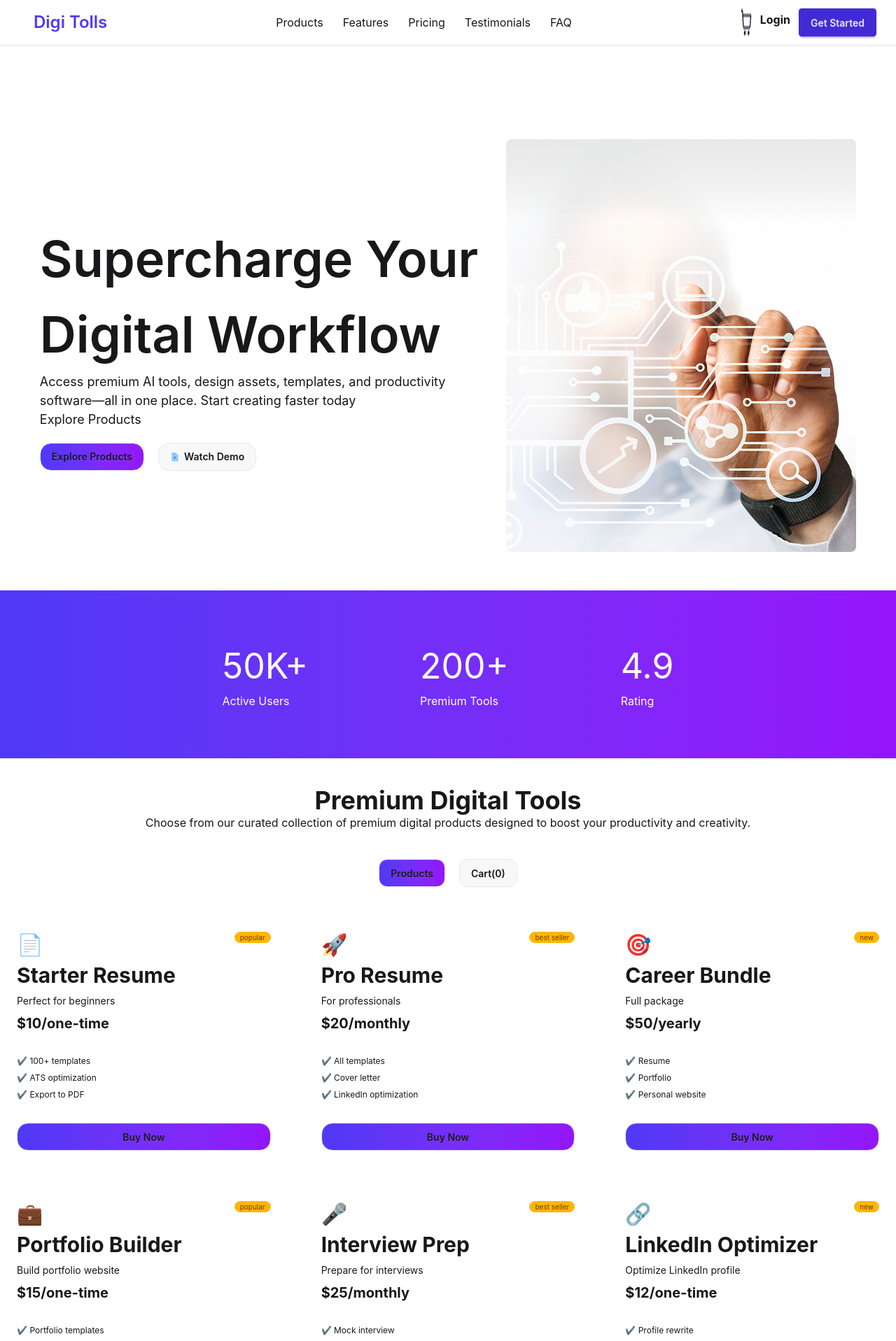
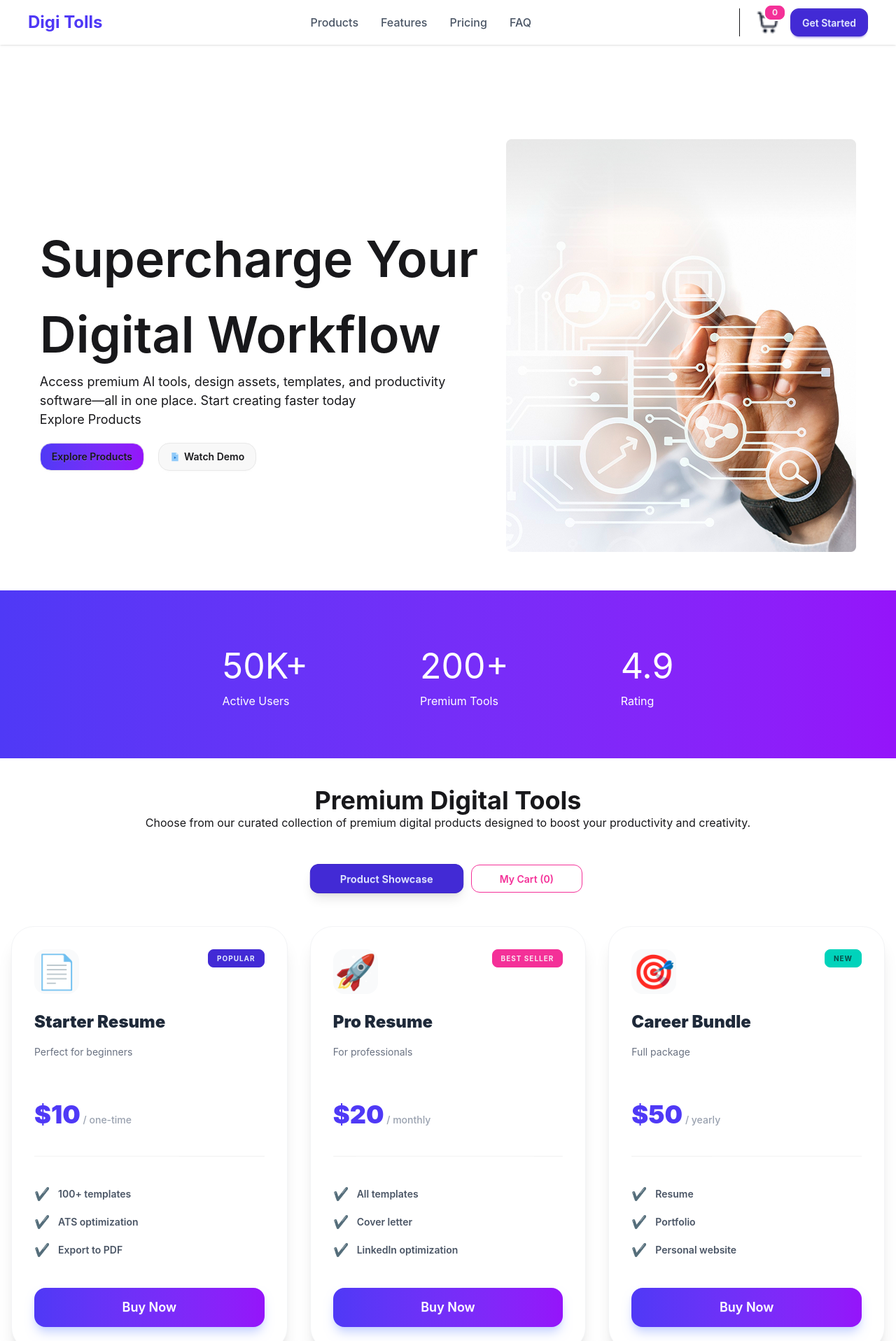
Before and after one commit to pialahmed513-commits/B13-A6-Parvez-Ahmed-Pial, a React (Vite) app: page / in a window 1280 px wide. Shown: the top 1917 px of the page at 70% size. Built offline with nearby package versions, Linux system fonts and the light colour scheme.

Commit message:
card rendaring

```diff
--- a/package.json
+++ b/package.json
@@ -14,6 +14,7 @@
     "react": "^19.2.4",
     "react-dom": "^19.2.4",
     "react-icons": "^5.6.0",
+    "react-toastify": "^11.0.5",
     "tailwindcss": "^4.2.2"
   },
   "devDependencies": {
--- a/src/App.jsx
+++ b/src/App.jsx
@@ -1,38 +1,85 @@
+import { useState, useEffect } from 'react';
+import './App.css';
+import Navber from './Component/Navber/Navber';
+import Banner from './Component/Banner/Banner';
+import Text from './Component/Banner/Text';
+import Title from './Component/Banner/Title';
+import Products from './Component/Products/Products';
+import SelectedCard from './Component/SelectedCard/SelectedCard';
+import { ToastContainer, toast } from 'react-toastify';
+import 'react-toastify/dist/ReactToastify.css';
 
-import { Suspense } from 'react';
-import './App.css'
-import Banner from './Component/Banner/Banner'
-import Cards from './Component/Card/Cards';
-import Navber from './Component/Navber/Navber'
-import Text from './Component/Banner/Text'
-import Title from './Component/Banner/Title';
+function App() {
+  const [products, setProducts] = useState([]);
+  const [cart, setCart] = useState([]);
+  const [activeTab, setActiveTab] = useState('product'); // 'product' or 'cart'
 
-const feacthCard = async() =>{
-    const res = await fetch ("/Data.json");
-    return res.json()
+  useEffect(() => {
+    fetch("/Data.json")
+      .then(res => res.json())
+      .then(data => setProducts(data));
+  }, []);
+
+  const handleAddToCart = (product) => {
+    const isExist = cart.find(item => item.id === product.id);
+    if (!isExist) {
+      setCart([...cart, product]);
+      toast.success(`${product.name} Added to Cart! 🛒`);
+    } else {
+      toast.warn("Product already in cart!");
+    }
+  };
+
+  const handleRemove = (id) => {
+    const remaining = cart.filter(item => item.id !== id);
+    setCart(remaining);
+    toast.error("Item Removed ❌");
+  };
+
+  const handleCheckout = () => {
+    setCart([]);
+    toast.info("Checkout Success! Cart Cleared. 🚀");
+  };
+
+  return (
+    <div className="bg-white min-h-screen">
+      <Navber cartCount={cart.length} />
+      <Banner />
+      <Text />
+      <Title />
+
+      {/* 🔄 Toggling Buttons Section */}
+      <div className="flex justify-center gap-4 my-12">
+        <button
+          onClick={() => setActiveTab('product')}
+          className={`btn px-10 rounded-xl transition-all ${activeTab === 'product' ? 'btn-primary shadow-lg scale-105' : 'btn-outline border-[#4F39F6] text-[#4F39F6]'}`}
+        >
+          Product Showcase
+        </button>
+        <button
+          onClick={() => setActiveTab('cart')}
+          className={`btn px-10 rounded-xl transition-all ${activeTab === 'cart' ? 'btn-secondary shadow-lg scale-105' : 'btn-outline border-secondary text-secondary'}`}
+        >
+          My Cart ({cart.length})
+        </button>
+      </div>
+
+      {/* 📊 Section Rendering */}
+      <div className="container mx-auto px-4 pb-24">
+        {activeTab === 'product' ? (
+          <Products products={products} handleAddToCart={handleAddToCart} cart={cart} />
+        ) : (
+          <SelectedCard
+            cart={cart}
+            handleRemove={handleRemove}
+            handleCheckout={handleCheckout}
+          />
+        )}
+      </div>
+
+      <ToastContainer position="top-right" autoClose={1500} />
+    </div>
+  );
 }
 
-
-function App() {
-
-const  cardPromice = feacthCard()
-  return (
-    <div>
-      <Navber></Navber>
-      <Banner></Banner>
-      <Text></Text>
-      <Title></Title>
-       <Suspense fallback={<span className="loading loading-dots loading-xl"></span>}>
-         <Cards cardPromice ={cardPromice} ></Cards>
-       </Suspense>
-    </div>
-
-
-
-
-
-
-  )
-}
-
-export default App
+export default App;
--- a/src/Component/Navber/Navber.jsx
+++ b/src/Component/Navber/Navber.jsx
@@ -1,39 +1,29 @@
-import React from 'react';
 import navimg from '../../assets/shopping-cart.png'
-const Navber = () => {
+
+const Navber = ({ cartCount }) => {
     return (
-        <div>
- <div className="navbar bg-base-100 shadow-sm flex justify-between container">
-  <div className="">
-    <a className="text-2xl text-[#4F39F6] font-semibold pl-10">Digi Tolls</a>
-  </div>
-  <ul className='flex gap-7'>
-    <li>Products</li>
-    <li>Features</li>
-    <li>Pricing</li>
-    <li>Testimonials</li>
-    <li>FAQ</li>
-  </ul>
+        <div className="navbar bg-white sticky top-0 z-50 shadow-sm flex justify-between container mx-auto px-5 md:px-10">
+            <div>
+                <a className="text-2xl text-[#4F39F6] font-bold cursor-pointer">Digi Tolls</a>
+            </div>
 
+            <ul className='hidden md:flex gap-8 font-medium text-gray-600'>
+                <li className="hover:text-[#4F39F6] cursor-pointer">Products</li>
+                <li className="hover:text-[#4F39F6] cursor-pointer">Features</li>
+                <li className="hover:text-[#4F39F6] cursor-pointer">Pricing</li>
+                <li className="hover:text-[#4F39F6] cursor-pointer">FAQ</li>
+            </ul>
 
-
-
-  <div className='flex gap-3 pr-5'>
-
-    <img src={navimg} alt="" />
-    <ul>
-    <li className='font-bold mt-1'>Login</li>
-    </ul>
-    <div className=''>
-          <button className='btn btn-primary'>Get Started</button>
-    </div>
-  </div>
-
-
-
-</div>
+            <div className='flex gap-4 items-center border-l pl-6'>
+                <div className="relative cursor-pointer">
+                    <img src={navimg} alt="cart" className="w-8 h-8" />
+                    <span className="badge badge-secondary badge-sm absolute -top-2 -right-2 font-bold ring-2 ring-white">
+                        {cartCount}
+                    </span>
+                </div>
+                <button className='btn btn-primary btn-sm md:btn-md rounded-xl'>Get Started</button>
+            </div>
         </div>
     );
 };
-
 export default Navber;
--- a/src/Component/Products/Products.jsx
+++ b/src/Component/Products/Products.jsx
@@ -1,20 +1,17 @@
-import React from 'react';
 import ProductCard from '../UI/ProductCard';
 
-
-const Products = ({products}) => {
-    console.log('product',products);
-
-
-     return (
-        <div className='grid grid-cols-1 md:grid-cols-3 gap-6 container mx-auto'>
-            {products.map((product) => {
-                return (
-                    <ProductCard product ={product}></ProductCard>
-                )
-            })}
+const Products = ({ products, handleAddToCart, cart }) => {
+    return (
+        <div className='grid grid-cols-1 md:grid-cols-2 lg:grid-cols-3 gap-8'>
+            {products.map((product) => (
+                <ProductCard
+                    key={product.id}
+                    product={product}
+                    handleAddToCart={handleAddToCart}
+                    cart={cart}
+                />
+            ))}
         </div>
     );
 };
-
 export default Products;
--- /dev/null
+++ b/src/Component/SelectedCard/SelectedCard.jsx
@@ -0,0 +1,57 @@
+const SelectedCard = ({ cart, handleRemove, handleCheckout }) => {
+    const totalAmount = cart.reduce((total, item) => total + item.price, 0);
+
+    return (
+        <div className="max-w-3xl mx-auto py-10 animate-fade-in">
+            <h2 className="text-3xl font-black mb-10 text-center text-gray-800 underline underline-offset-8 decoration-[#4F39F6]">Your Shopping Cart</h2>
+
+            {cart.length === 0 ? (
+                <div className="text-center py-24 bg-gray-50 rounded-[40px] border-4 border-dashed border-gray-200">
+                    <p className="text-3xl font-bold text-gray-300 italic mb-4">Cart is empty! 🛒</p>
+                    <p className="text-gray-400">Add some tools to power up your workflow.</p>
+                </div>
+            ) : (
+                <div className="space-y-6">
+                    {/* Cart Items List */}
+                    <div className="flex flex-col gap-5">
+                        {cart.map(item => (
+                            <div key={item.id} className="flex items-center justify-between p-6 bg-white shadow-lg rounded-3xl border border-gray-50 hover:border-blue-100 transition-all">
+                                <div className="flex items-center gap-6">
+                                    <span className="text-5xl bg-gray-100 p-3 rounded-2xl">{item.icon}</span>
+                                    <div>
+                                        <h4 className="font-extrabold text-xl text-gray-800">{item.name}</h4>
+                                        <p className="text-[#4F39F6] font-black text-lg">${item.price}</p>
+                                    </div>
+                                </div>
+                                <button
+                                    onClick={() => handleRemove(item.id)}
+                                    className="btn btn-circle btn-outline btn-error btn-sm hover:bg-error hover:text-white"
+                                    title="Remove Item"
+                                >
+                                    ✕
+                                </button>
+                            </div>
+                        ))}
+                    </div>
+
+                    {/* Order Summary */}
+                    <div className="bg-white p-10 rounded-[40px] shadow-2xl border-t-8 border-[#4F39F6] mt-12">
+                        <div className="flex flex-col md:flex-row justify-between items-center gap-8">
+                            <div className="text-center md:text-left">
+                                <p className="text-gray-500 font-bold uppercase tracking-widest text-xs mb-1">Total Products: {cart.length}</p>
+                                <h3 className="text-5xl font-black text-gray-900">Total: <span className="text-[#4F39F6]">${totalAmount}</span></h3>
+                            </div>
+                            <button
+                                onClick={handleCheckout}
+                                className="btn btn-lg px-12 bg-gradient-to-r from-[#4F39F6] to-[#9514FA] text-white border-none rounded-2xl shadow-xl hover:scale-105 transition-transform"
+                            >
+                                Proceed to Checkout
+                            </button>
+                        </div>
+                    </div>
+                </div>
+            )}
+        </div>
+    );
+};
+export default SelectedCard;
--- a/src/Component/UI/ProductCard.jsx
+++ b/src/Component/UI/ProductCard.jsx
@@ -1,44 +1,44 @@
-import React from 'react';
+const ProductCard = ({ product, handleAddToCart, cart }) => {
+    const isInCart = cart.some(item => item.id === product.id);
 
-const ProductCard = ({product}) => {
     return (
-        <div>
-             <div className="card-body">
-
-                            <div className='flex justify-between'>
-                               <p className="text-3xl">{product.icon}</p>
-                                <span className="badge badge-xs badge-warning">
+        <div className="card bg-white shadow-xl hover:shadow-2xl transition-all border border-gray-100 rounded-[32px] overflow-hidden group">
+            <div className="card-body p-8">
+                <div className='flex justify-between items-start mb-4'>
+                    <div className="text-5xl bg-gray-50 w-16 h-16 flex items-center justify-center rounded-2xl group-hover:bg-blue-50 transition-colors">
+                        {product.icon}
+                    </div>
+                    <span className={`badge ${product.tagType} font-bold p-3 uppercase text-[10px] tracking-widest`}>
                         {product.tag}
                     </span>
                 </div>
 
-                            <h2 className="text-3xl font-bold">{product.name}</h2>
+                <h2 className="text-2xl font-black text-gray-800">{product.name}</h2>
+                <p className="text-gray-500 text-sm mt-2 h-12 leading-relaxed">{product.description}</p>
 
-                            <p>{product.description}</p>
+                <div className="mt-6">
+                    <span className="text-4xl font-black text-[#4F39F6]">${product.price}</span>
+                    <span className="text-gray-400 font-medium"> / {product.period}</span>
+                </div>
 
-                            <p className="text-xl font-bold">
-                                ${product.price}/{product.period}
-                            </p>
+                <div className="divider my-6 opacity-30"></div>
 
-                            <ul className="mt-6 flex flex-col gap-2 text-xs">
-                                {
-                                    product.features.map((feature, index) => (
-                                        <li key={index}>
-                                            ✔ {feature}
+                <ul className="space-y-3 mb-8">
+                    {product.features.map((feature, index) => (
+                        <li key={index} className="flex items-center gap-3 text-sm font-semibold text-gray-600">
+                            <span className="text-green-500 text-lg">✔</span> {feature}
                         </li>
-                                    ))
-                                }
+                    ))}
                 </ul>
 
-                            <div className="mt-6">
-                                <button className="btn w-full rounded-2xl bg-gradient-to-r from-[#4F39F6] to-[#9514FA]">
-                                    Buy Now
+                <button
+                    onClick={() => handleAddToCart(product)}
+                    className={`btn w-full rounded-2xl border-none text-white text-lg h-14 ${isInCart ? 'btn-disabled bg-gray-300' : 'bg-gradient-to-r from-[#4F39F6] to-[#9514FA] hover:opacity-90 shadow-lg shadow-indigo-200'}`}
+                >
+                    {isInCart ? 'Added to Cart' : 'Buy Now'}
                 </button>
-                            </div>
-
             </div>
         </div>
     );
 };
-
 export default ProductCard;
```
Also changed, not shown: 1 other file (tests, documents, lock files or other folders). Lines whose indentation alone changed are shown as unchanged.
